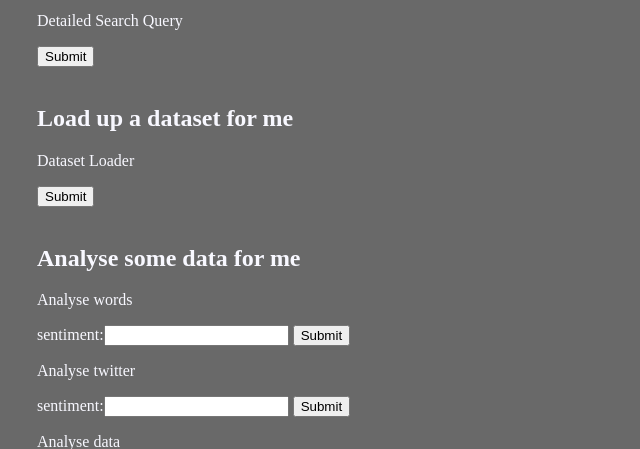
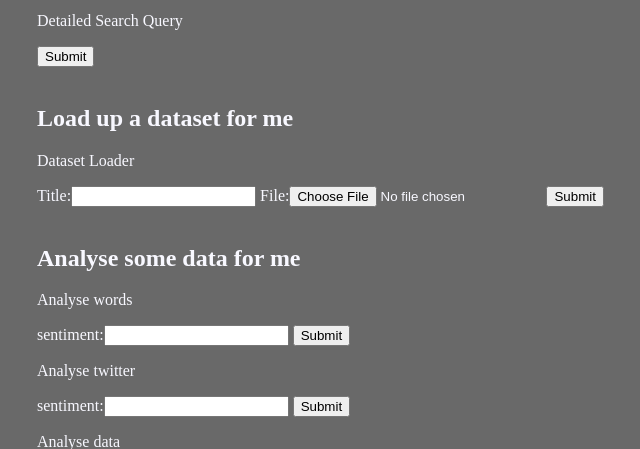
Before and after one commit to gideonb234/openhappiness, a Django app: page /datatwitter/poc in a window 1280 px wide. Shown: the part 214-663 px from the top of the page, without its empty margins (123-763 px from the left). Run offline with Django 3.2, Linux system fonts and the light colour scheme.

Commit message:
dataset upload file start

```diff
--- a/datatwitter/controllers/fileController.py
+++ b/datatwitter/controllers/fileController.py
@@ -25,3 +25,8 @@
             print("convert to json")
         else:
             print("nah")
+
+    def handle_file_upload(self, file):
+        with open('some/file/' + file, "wb+") as destination:
+            for chunk in file.chunks():
+                destination.write(chunk)
--- a/datatwitter/controllers/formController.py
+++ b/datatwitter/controllers/formController.py
@@ -12,3 +12,8 @@ class SentimentForm(forms.Form):
 
 class SentimentTwitterForm(forms.Form):
     sentiment_query = forms.CharField(label="sentiment", max_length=100)
+
+
+class UploadFileForm(forms.Form):
+    title = forms.CharField(max_length=50)
+    file = forms.FileField()
--- a/datatwitter/controllers/sentimentController.py
+++ b/datatwitter/controllers/sentimentController.py
@@ -29,7 +29,6 @@ class SentimentController:
             blob = TextBlob(str_result)
             avg_polarity = avg_polarity + blob.polarity
             avg_subjectivity = avg_subjectivity + blob.subjectivity
-            print(blob.sentiment)
 
         avg_polarity = avg_polarity / len(results)
         avg_subjectivity = avg_subjectivity / len(results)
--- a/datatwitter/views.py
+++ b/datatwitter/views.py
@@ -29,6 +29,12 @@ def poc(request):
                 tweet = TwitterController()
                 tweet.search_query(request.POST['search_query'])
                 return HttpResponseRedirect('/datatwitter/poc/')
+        elif request.POST['form-type'] == 'dataset-form':
+            form = UploadFileForm(request.POST, request.FILES)
+            print(request.FILES['file'])
+            if form.is_valid():
+                print("hit")
+                return HttpResponseRedirect('/datatwitter/poc/')
         elif request.POST['form-type'] == 'sentiment-form':
             form = SentimentForm(request.POST)
             if form.is_valid():
@@ -55,5 +61,6 @@ def poc(request):
         form = SentimentForm()
     return render(request, 'datatwitter/static/poc.html', {
         'twitter_form': TwitterForm,
+        'dataset_form': UploadFileForm,
         'sentiment_form': SentimentForm,
         'sentiment_twitter_form': SentimentTwitterForm})
--- a/templates/datatwitter/static/poc.html
+++ b/templates/datatwitter/static/poc.html
@@ -41,7 +41,8 @@
         <h2>Load up a dataset for me </h2>
         <p>Dataset Loader</p>
         <form action="/datatwitter/poc/" method="post">
-{#            Dataset form goes here #}
+            {% csrf_token %}
+            {{ dataset_form }}
             <input type="hidden" name="form-type" value="dataset-form" />
             <input type="submit" value="Submit"/>
         </form>
```
